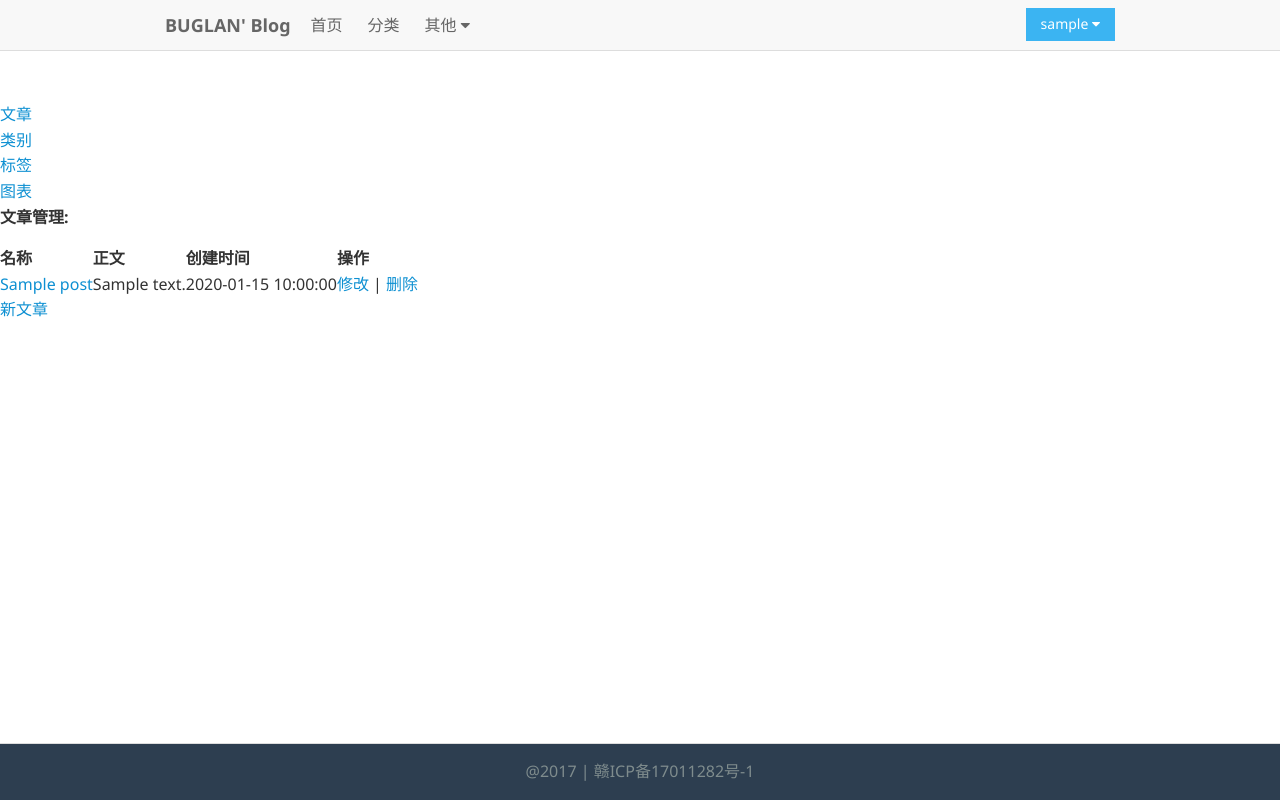
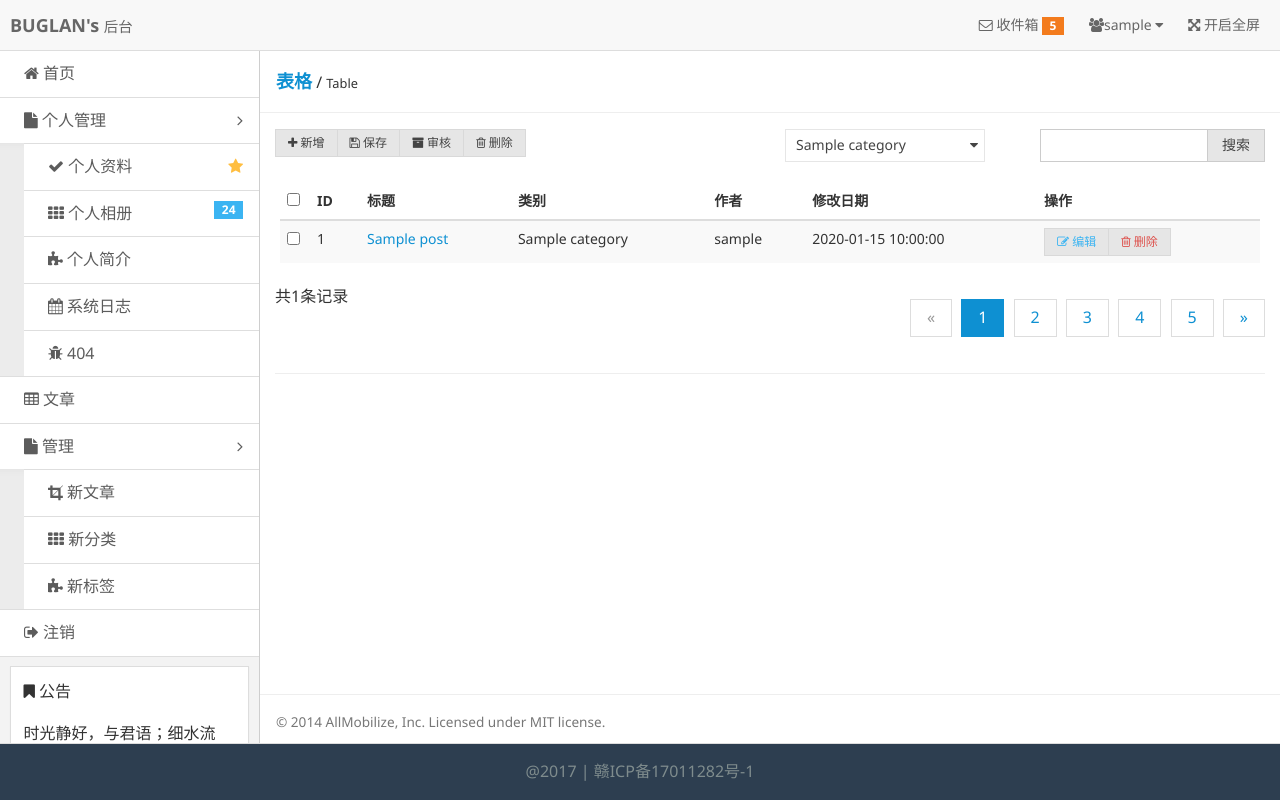
Before and after one commit to BUGLAN/blog, a Flask app: a page that uses blog/templates/blog/post_adminter.html in a window 1280 px wide. Run offline with Flask 2, Linux system fonts and the light colour scheme; a user stored in the database is signed in; tables that the repository leaves empty hold one stand-in row (values such as "Sample post"); some libraries are stand-ins or nearby versions.

Commit message:
change some page

```diff
--- a/blog/main/views.py
+++ b/blog/main/views.py
@@ -218,9 +218,9 @@ def post_delete(user_id, post_id):
     user = User.query.filter_by(id=user_id).first_or_404()
     post = Post.query.filter_by(id=post_id).first_or_404()
     if post.user_id == user.id:
-         db.session.delete(post)
-         db.session.commit()
-         return redirect(url_for('main.user_detail', username=user.username))
+        db.session.delete(post)
+        db.session.commit()
+        return redirect(url_for('main.post_adminter', username=user.username))
     else:
         abort(404)
 
@@ -327,13 +327,14 @@ def new_post():
         categories = Category.query.all()
         tags = Tag.query.all()
         if request.method == 'POST':
+            print(request.values.get('title'))
             post = Post(
                 title=request.values.get('title'),
                 text=request.values.get('context'),
-                publish_date=request.values.get('publish_date'),
+                publish_date=datetime.datetime.now(),
                 modified_date=request.values.get('modified_date'),
                 user_id=current_user.id,
-                # category_id=request.values.get('category_name'),
+                category_id=request.values.get('category'),
             )
             for tag_id in request.values.getlist('s_option'):
                 tag = Tag.query.filter_by(id=tag_id).first()
--- a/blog/templates/admin.html
+++ b/blog/templates/admin.html
@@ -8,6 +8,8 @@
     <link rel="stylesheet" href="{{ url_for('static', filename='blog/css/amazeui.css') }}">
     <link rel="stylesheet" href="{{ url_for('static', filename='blog/css/style.css') }}">
     <link rel="stylesheet" href="{{ url_for('static', filename='blog/css/admin.css') }}">
+    {% block css %}
+    {% endblock %}
     <title>Document</title>
 </head>
 <body>
@@ -27,9 +29,9 @@
           <span class="am-icon-users"></span>{{ current_user.username }} <span class="am-icon-caret-down"></span>
         </a>
         <ul class="am-dropdown-content">
-          <li><a href="#"><span class="am-icon-user"></span> 资料</a></li>
-          <li><a href="#"><span class="am-icon-cog"></span> 设置</a></li>
-          <li><a href="#"><span class="am-icon-power-off"></span> 退出</a></li>
+          <li><a href="{{ url_for('main.user_detail', username=current_user.username) }}" class="am-text-center"><span class="am-icon-user"></span> 资料</a></li>
+          <li><a href="{{ url_for('main.post_adminter', username=current_user.username) }}" class="am-text-center"><span class="am-icon-cog"></span> 管理</a></li>
+          <li><a href="#" class="am-text-center"><span class="am-icon-power-off"></span> 退出</a></li>
         </ul>
       </li>
       <li class="am-hide-sm-only"><a href="javascript:;" id="admin-fullscreen"><span class="am-icon-arrows-alt"></span> <span class="admin-fullText">开启全屏</span></a></li>
@@ -44,17 +46,24 @@
       <ul class="am-list admin-sidebar-list">
         <li><a href="{{ url_for('main.index') }}"><span class="am-icon-home"></span> 首页</a></li>
         <li class="admin-parent">
-          <a class="am-cf" data-am-collapse="{target: '#collapse-nav'}"><span class="am-icon-file"></span> 页面模块 <span class="am-icon-angle-right am-fr am-margin-right"></span></a>
+          <a class="am-cf" data-am-collapse="{target: '#collapse-nav'}"><span class="am-icon-file"></span>  个人管理 <span class="am-icon-angle-right am-fr am-margin-right"></span></a>
           <ul class="am-list am-collapse admin-sidebar-sub am-in" id="collapse-nav">
-            <li><a href="" class="am-cf"><span class="am-icon-check"></span> 个人资料<span class="am-icon-star am-fr am-margin-right admin-icon-yellow"></span></a></li>
-            <li><a href=""><span class="am-icon-puzzle-piece"></span> 帮助页</a></li>
-            <li><a href=""><span class="am-icon-th"></span> 相册页面<span class="am-badge am-badge-secondary am-margin-right am-fr">24</span></a></li>
+            <li><a href="{{ url_for('main.user_detail', username=current_user.username) }}" class="am-cf"><span class="am-icon-check"></span> 个人资料<span class="am-icon-star am-fr am-margin-right admin-icon-yellow"></span></a></li>
+              <li><a href=""><span class="am-icon-th"></span> 个人相册<span class="am-badge am-badge-secondary am-margin-right am-fr">24</span></a></li>
+              <li><a href=""><span class="am-icon-puzzle-piece"></span> 个人简介</a></li>
             <li><a href=""><span class="am-icon-calendar"></span> 系统日志</a></li>
             <li><a href=""><span class="am-icon-bug"></span> 404</a></li>
           </ul>
         </li>
-        <li><a href=""><span class="am-icon-table"></span> 文章</a></li>
-        <li><a href=""><span class="am-icon-pencil-square-o"></span> 分类</a></li>
+        <li><a href="{{ url_for('main.post_adminter', username=current_user.username) }}"><span class="am-icon-table"></span> 文章</a></li>
+           <li class="admin-parent">
+          <a class="am-cf" data-am-collapse="{target: '#collapse-post'}"><span class="am-icon-file"></span> 管理 <span class="am-icon-angle-right am-fr am-margin-right"></span></a>
+          <ul class="am-list am-collapse admin-sidebar-sub am-in" id="collapse-post">
+            <li><a href="{{ url_for('main.new_post') }}" class="am-cf"><span class="am-icon-crop"></span> 新文章</a></li>
+              <li><a href=""><span class="am-icon-th"></span> 新分类</a></li>
+              <li><a href=""><span class="am-icon-puzzle-piece"></span> 新标签</a></li>
+          </ul>
+        </li>
         <li><a href="{{ url_for('main.logout') }}"><span class="am-icon-sign-out"></span> 注销</a></li>
       </ul>
 
--- a/blog/templates/base.html
+++ b/blog/templates/base.html
@@ -5,6 +5,8 @@
     <meta name="viewport" content="width=device-width, initial-scale=1, maximum-scale=1" />
     <link rel="stylesheet" href="{{ url_for('static', filename="blog/css/amazeui.css") }}">
     <link rel="stylesheet" href="{{ url_for('static', filename="blog/css/style.css") }}">
+    <script src="https://cdn.bootcss.com/jquery/3.2.1/jquery.js"></script>
+    <script src="{{ url_for('static', filename="blog/js/amazeui.js") }}"></script>
     {% block css %}
     {% endblock %}
     <title>demo</title>
@@ -45,9 +47,9 @@
       <div class="am-dropdown" data-am-dropdown="{boundary: '.am-topbar'}">
         <button class="am-btn am-btn-secondary am-topbar-btn am-btn-sm am-dropdown-toggle" data-am-dropdown-toggle>{{ current_user.username }} <span class="am-icon-caret-down"></span></button>
         <ul class="am-dropdown-content">
-            <li><a href="{{ url_for('main.user_detail', username=current_user.username) }}" class="am-text-center"><i class="am-icon-user"></i>资料</a></li>
-            <li><a href="" class="am-text-center"><i class="am-icon-cog"></i>管理</a></li>
-            <li><a href="{{ url_for('main.logout') }}" class="am-text-center"><i class="am-icon-power-off"></i>退出</a></li>
+            <li><a href="{{ url_for('main.user_detail', username=current_user.username) }}" class="am-text-center"><i class="am-icon-user"></i> 资料</a></li>
+            <li><a href="{{ url_for('main.post_adminter', username=current_user.username) }}" class="am-text-center"><i class="am-icon-cog"></i> 管理</a></li>
+            <li><a href="{{ url_for('main.logout') }}" class="am-text-center"><i class="am-icon-power-off"></i> 退出</a></li>
         </ul>
       </div>
     </div>
@@ -112,8 +114,7 @@
 </footer>
 <!--footer-->
 
-<script src="https://cdn.bootcss.com/jquery/3.2.1/jquery.js"></script>
-<script src="{{ url_for('static', filename="blog/js/amazeui.js") }}"></script>
+
 {% block js %}
 {% endblock %}
 </body>
--- a/blog/templates/blog/post_adminter.html
+++ b/blog/templates/blog/post_adminter.html
@@ -1,56 +1,100 @@
-{% extends 'base.html' %}
+{% extends 'admin.html' %}
 
 
 {% block body %}
-    <br>
-    <br>
-    <div class="container">
-    <div class="row">
-        <div class="col-md-1">
-            <a href="{{ url_for('main.post_adminter', username=current_user.username) }}" class="btn btn-info btn-lg">文章</a>
+<div class="admin-content">
+    <div class="admin-content-body">
+      <div class="am-cf am-padding am-padding-bottom-0">
+        <div class="am-fl am-cf"><strong class="am-text-primary am-text-lg">表格</strong> / <small>Table</small></div>
+      </div>
+
+      <hr>
+
+      <div class="am-g">
+        <div class="am-u-sm-12 am-u-md-6">
+          <div class="am-btn-toolbar">
+            <div class="am-btn-group am-btn-group-xs">
+              <button type="button" class="am-btn am-btn-default"><span class="am-icon-plus"></span> 新增</button>
+              <button type="button" class="am-btn am-btn-default"><span class="am-icon-save"></span> 保存</button>
+              <button type="button" class="am-btn am-btn-default"><span class="am-icon-archive"></span> 审核</button>
+              <button type="button" class="am-btn am-btn-default"><span class="am-icon-trash-o"></span> 删除</button>
+            </div>
+          </div>
         </div>
-        <div class="col-md-1">
-            <a href="{{ url_for('main.category_adminter', username=current_user.username) }}" class="btn btn-default btn-lg">类别</a>
+        <div class="am-u-sm-12 am-u-md-3">
+          <div class="am-form-group">
+            <select data-am-selected="{btnSize: 'sm'}">
+                {% for category in categories %}
+                <option value="{{ category.id }}">{{ category.name }}</option>
+                {% endfor %}
+            </select>
+          </div>
         </div>
-        <div class="col-md-1">
-            <a href="{{ url_for('main.tag_adminter', username=current_user.username) }}" class="btn btn-default btn-lg">标签</a>
+        <div class="am-u-sm-12 am-u-md-3">
+          <div class="am-input-group am-input-group-sm">
+            <input type="text" class="am-form-field">
+          <span class="am-input-group-btn">
+            <button class="am-btn am-btn-default" type="button">搜索</button>
+          </span>
+          </div>
         </div>
-        <div class="col-md-1">
-            <a href="#" class="btn btn-default btn-lg">图表</a>
+      </div>
+
+      <div class="am-g">
+        <div class="am-u-sm-12">
+          <form class="am-form">
+            <table class="am-table am-table-striped am-table-hover table-main">
+              <thead>
+              <tr>
+                <th class="table-check"><input type="checkbox" /></th><th class="table-id">ID</th><th class="table-title">标题</th><th class="table-type">类别</th><th class="table-author am-hide-sm-only">作者</th><th class="table-date am-hide-sm-only">修改日期</th><th class="table-set">操作</th>
+              </tr>
+              </thead>
+              <tbody>
+              {% for post in posts %}
+              <tr>
+                <td><input type="checkbox" /></td>
+                <td>{{ post.id }}</td>
+                <td><a href="#">{{ post.title }}</a></td>
+                <td>{{ post.category.name }}</td>
+                <td class="am-hide-sm-only">{{ post.user.username }}</td>
+                <td class="am-hide-sm-only">{{ post.publish_date }}</td>
+                <td>
+                  <div class="am-btn-toolbar">
+                    <div class="am-btn-group am-btn-group-xs">
+                      <a class="am-btn am-btn-default am-btn-xs am-text-secondary" href="{{ url_for('main.post_edit', user_id=current_user.id, post_id=post.id) }}"><span class="am-icon-pencil-square-o"></span> 编辑</a>
+                      <a class="am-btn am-btn-default am-btn-xs am-text-danger am-hide-sm-only" href="{{ url_for('main.post_delete', user_id=current_user.id, post_id=post.id) }}"><span class="am-icon-trash-o"></span> 删除</a>
+                    </div>
+                  </div>
+                </td>
+              </tr>
+              {% endfor %}
+              </tbody>
+            </table>
+            <div class="am-cf">
+               共{{ posts | length }}条记录
+              <div class="am-fr">
+                <ul class="am-pagination">
+                  <li class="am-disabled"><a href="#">«</a></li>
+                  <li class="am-active"><a href="#">1</a></li>
+                  <li><a href="#">2</a></li>
+                  <li><a href="#">3</a></li>
+                  <li><a href="#">4</a></li>
+                  <li><a href="#">5</a></li>
+                  <li><a href="#">»</a></li>
+                </ul>
+              </div>
+            </div>
+            <hr />
+          </form>
         </div>
-    </div>
-{#    文章管理#}
-        <div class="row">
-            <div class="col-md-12">
-                {% if posts != [] %}
-                    <h3>文章管理: </h3>
-                <table class="table table-bordered table-hover">
-                 <tr class="info">
-                        <th class="col-md-2"><strong>名称</strong></th>
-                        <th class="col-md-6"><strong>正文</strong></th>
-                        <th class="col-md-2"><strong>创建时间</strong></th>
-                        <th class="col-md-2"><strong>操作</strong></th>
-                 </tr>
-                {% for post in posts %}
-                    <tr>
-                        <td><a href="{{ url_for('main.detail', page=post.id) }}">{{ post.title }}</a></td>
-                        <td>{{ post.text | truncate(50) }}</td>
-                        <td>{{ post.publish_date }}</td>
-                        <td><a href="{{ url_for('main.post_edit', user_id=post.user_id, post_id=post.id) }}">修改</a> | <a href="{{ url_for('main.post_delete', user_id=post.user_id, post_id=post.id) }}">删除</a></td>
-                    </tr>
 
-                {% endfor %}
-                </table>
-                    {% else %}
-                    <h1>您还没有创建过标签呢,来<a href="#">试下</a>吧</h1>
-                {% endif %}
-            </div>
-        <div class="col-md-12">
-            <a href="{{ url_for('main.new_post') }}" class="btn btn-default">新文章</a>
-        </div>
-        </div>
-{#        ------------------#}
-
+      </div>
     </div>
 
+    <footer class="admin-content-footer">
+      <hr>
+      <p class="am-padding-left">© 2014 AllMobilize, Inc. Licensed under MIT license.</p>
+    </footer>
+
+  </div>
 {% endblock %}
--- a/blog/templates/blog/user_detail.html
+++ b/blog/templates/blog/user_detail.html
@@ -31,7 +31,7 @@
                       <input type="file" id="doc-form-file" multiple name="file">
                     </div>
                     <div id="file-list"></div>
-                      <input type="submit" class="am-btn am-btn-primary am-btn-xs" value="保存">
+                      <input type="submit" class="am-btn am-btn-primary am-btn-xs" value="保存修改">
                   </form>
                 </div>
               </div>
@@ -82,6 +82,7 @@
               <label for="user-QQ" class="am-u-sm-3 am-form-label">QQ</label>
               <div class="am-u-sm-9">
                 <input type="text"  id="user-QQ" value="{{ current_user.qq_num | None_filter}}" name="qq_num">
+                  <small>社交账号</small>
               </div>
             </div>
 
```
Also changed, not shown: blog/templates/blog/new_post.html (+59 -63 lines).
